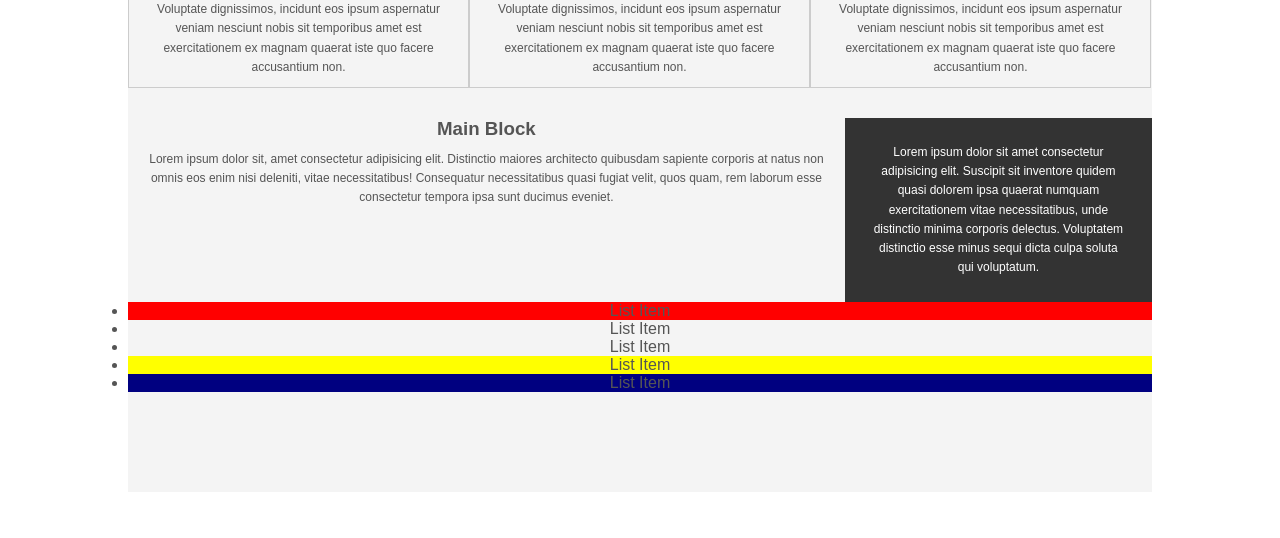
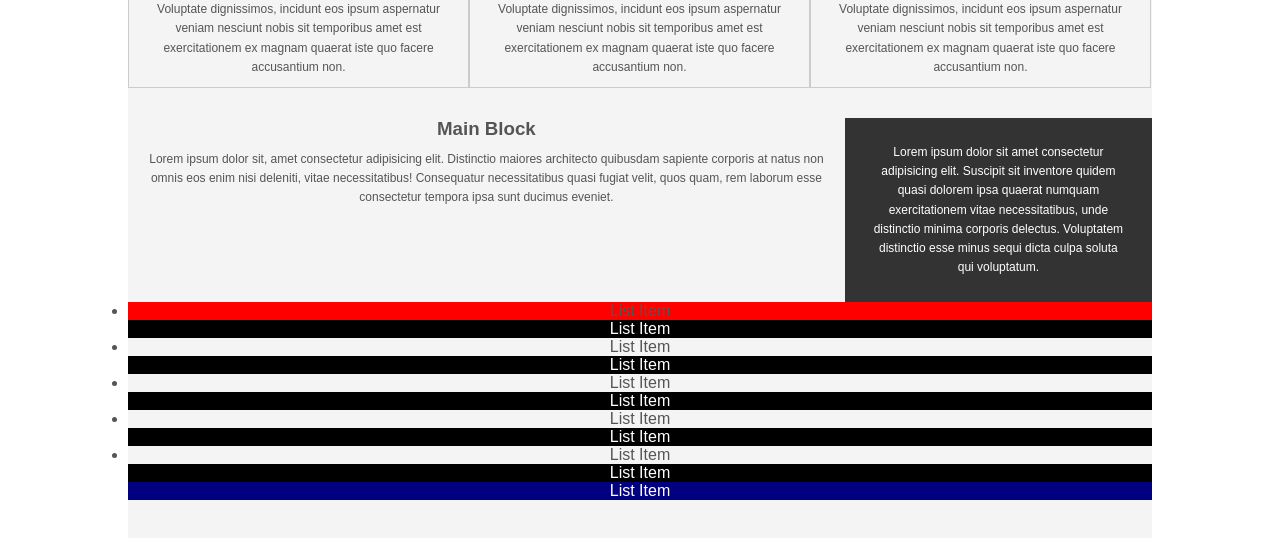
Before and after one commit to jwilliampope/css_basics, a plain HTML site: page index.html in a window 1280 px wide. Shown: the part 1490-2028 px from the top of the page. Drawn offline with Linux system fonts and the light colour scheme.

Commit message:
pseudo elements

```diff
--- a/css/style.css
+++ b/css/style.css
@@ -190,8 +190,14 @@ p {
 
 .my-list li:last-child {
   background: #000080;
+  color: #fff;
 }
 
 .my-list li:nth-child(4) {
-  background: yellow;
+  background: #ffff00;
 }
+
+.my-list li:nth-child(even) {
+  background: #000;
+  color: #fff;
+}
--- a/index.html
+++ b/index.html
@@ -120,6 +120,12 @@
       <li>List Item</li>
       <li>List Item</li>
       <li>List Item</li>
+      <li>List Item</li>
+      <li>List Item</li>
+      <li>List Item</li>
+      <li>List Item</li>
+      <li>List Item</li>
+      <li>List Item</li>
     </ul>
 
 
```
